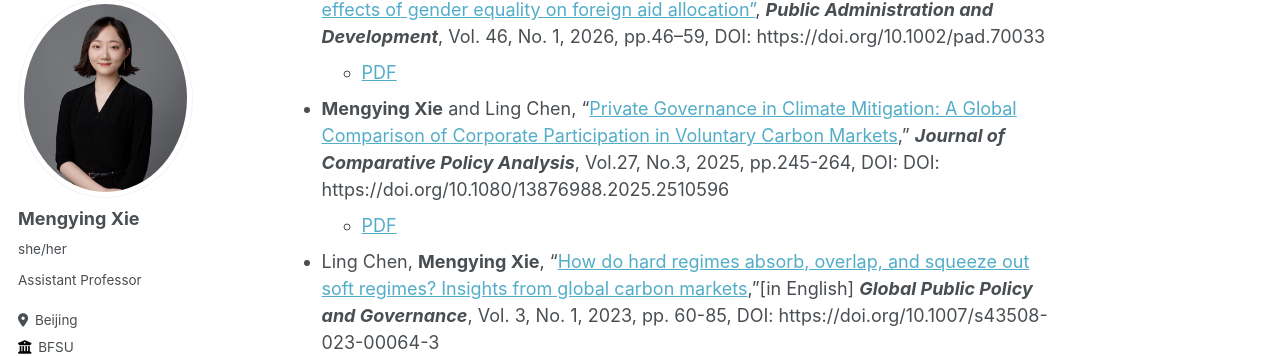
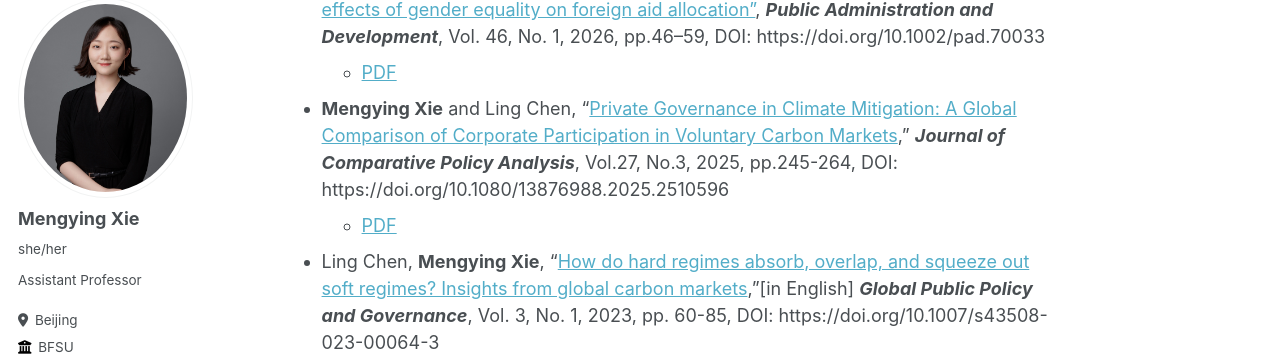
Before and after one commit to xiemythu/xiemythu.github.io, a Jekyll site: the page built from _pages/chinese.md, in a window 1280 px wide and 900 px high, scrolled down 994 px. Shown: the part 108-464 px from the top of the window. Built offline with Jekyll 4.4.1, drawn with Linux system fonts in a browser that asks for light colours; some web fonts are replaced.

Commit message:
Update chinese.md

```diff
--- a/_pages/chinese.md
+++ b/_pages/chinese.md
@@ -33,7 +33,7 @@ author_profile: true
 * **Mengying Xie** and Yijia Jing, ["Rewarding women’s political empowerment? The effects of gender equality on foreign aid allocation"](https://doi.org/10.1002/pad.70033), ***Public Administration and Development***,  Vol. 46, No. 1, 2026, pp.46–59, DOI: https://doi.org/10.1002/pad.70033
     + [PDF](https://xiemythu.github.io/files/Xie_Jing_PAD.pdf)
 
-* **Mengying Xie** and  Ling Chen, “[Private Governance in Climate Mitigation: A Global Comparison of Corporate Participation in Voluntary Carbon Markets](https://doi.org/10.1080/13876988.2025.2510596)," ***Journal of Comparative Policy Analysis***, Vol.27, No.3, 2025, pp.245-264, DOI: DOI: https://doi.org/10.1080/13876988.2025.2510596
+* **Mengying Xie** and  Ling Chen, “[Private Governance in Climate Mitigation: A Global Comparison of Corporate Participation in Voluntary Carbon Markets](https://doi.org/10.1080/13876988.2025.2510596)," ***Journal of Comparative Policy Analysis***, Vol.27, No.3, 2025, pp.245-264, DOI: https://doi.org/10.1080/13876988.2025.2510596
     + [PDF](https://xiemythu.github.io/files/xie_chen_2025.pdf)
 
 * Ling Chen, **Mengying Xie**, "[How do hard regimes absorb, overlap, and squeeze out soft regimes? Insights from global carbon markets](https://doi.org/10.1007/s43508-023-00064-3),"[in English] ***Global Public Policy and Governance***, Vol. 3, No. 1, 2023, pp. 60-85, DOI: https://doi.org/10.1007/s43508-023-00064-3
```
